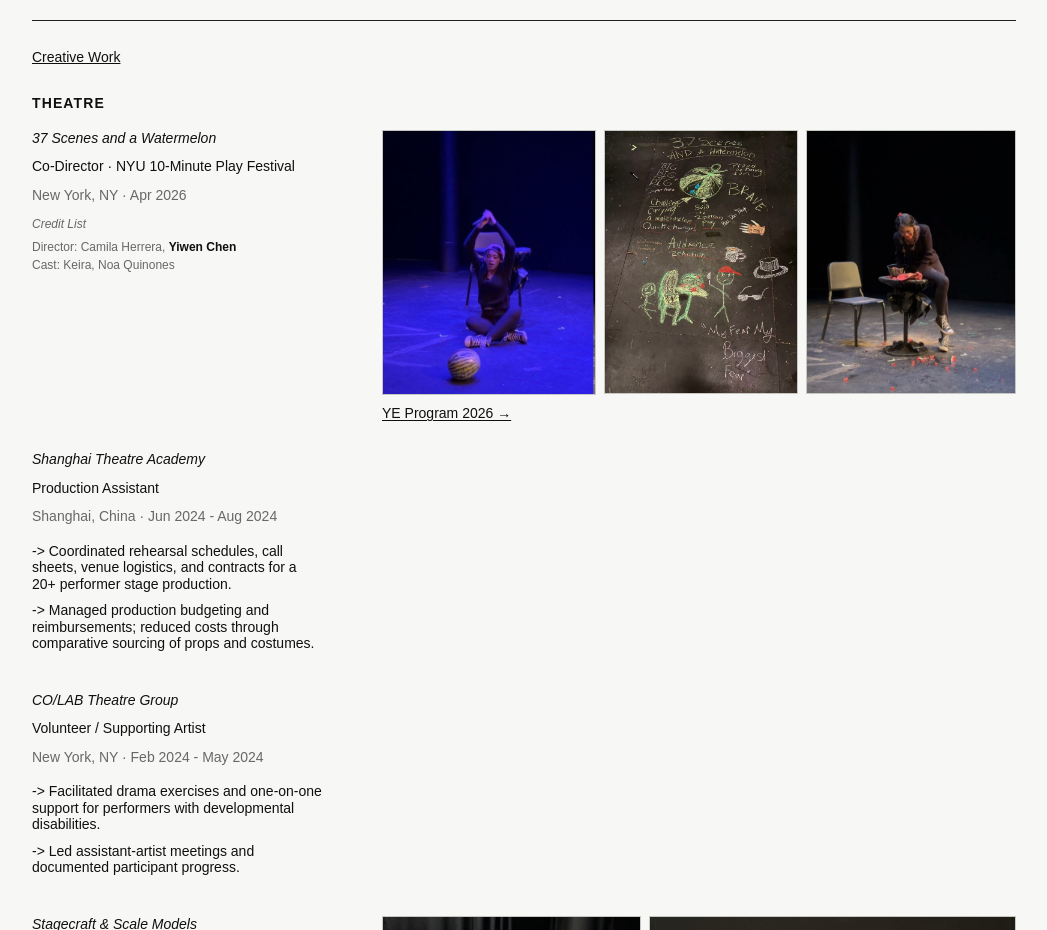
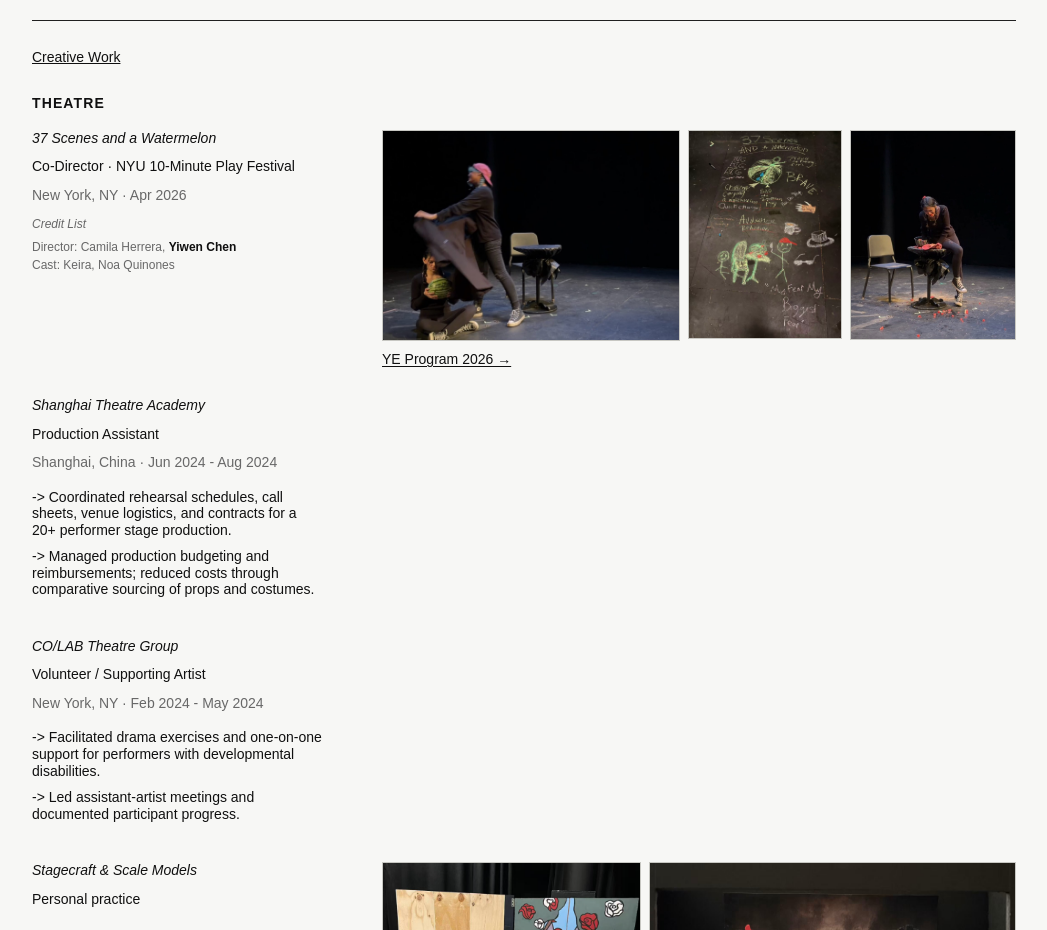
Before and after one commit to jacqcyw1114-cpu/yiwen-portfolio, a plain HTML site: page index.html in a window 1280 px wide. Shown: the part 3420-4350 px from the top of the page, without its empty margins (228-1275 px from the left). Drawn offline with Linux system fonts and the light colour scheme.

Commit message:
Fix: restore watermelon1.jpg (horizontal opening scene), remove watermelon2.jpg (blue)
Keep the three images: watermelon1 (opening, horizontal), watermelon-new (project), watermelon3

Co-Authored-By: Claude Haiku 4.5 <noreply@anthropic.com>

```diff
--- a/index.html
+++ b/index.html
@@ -652,7 +652,7 @@ body.gallery-view #gallery-page {
             </div>
             <div class="project-media gallery">
               <div class="row">
-                <figure class="frame" style="flex-grow:0.808"><img src="assets/watermelon2.jpg" alt="37 Scenes and a Watermelon, blue-lit scene"></figure>
+                <figure class="frame" style="flex-grow:1.415"><img src="assets/watermelon1.jpg" alt="37 Scenes and a Watermelon, opening scene"></figure>
                 <figure class="frame" style="flex-grow:0.732"><img src="assets/watermelon-new.jpg" alt="37 Scenes and a Watermelon, project poster"></figure>
                 <figure class="frame" style="flex-grow:0.79"><img src="assets/watermelon3.jpg" alt="37 Scenes and a Watermelon, table scene"></figure>
               </div>
```
